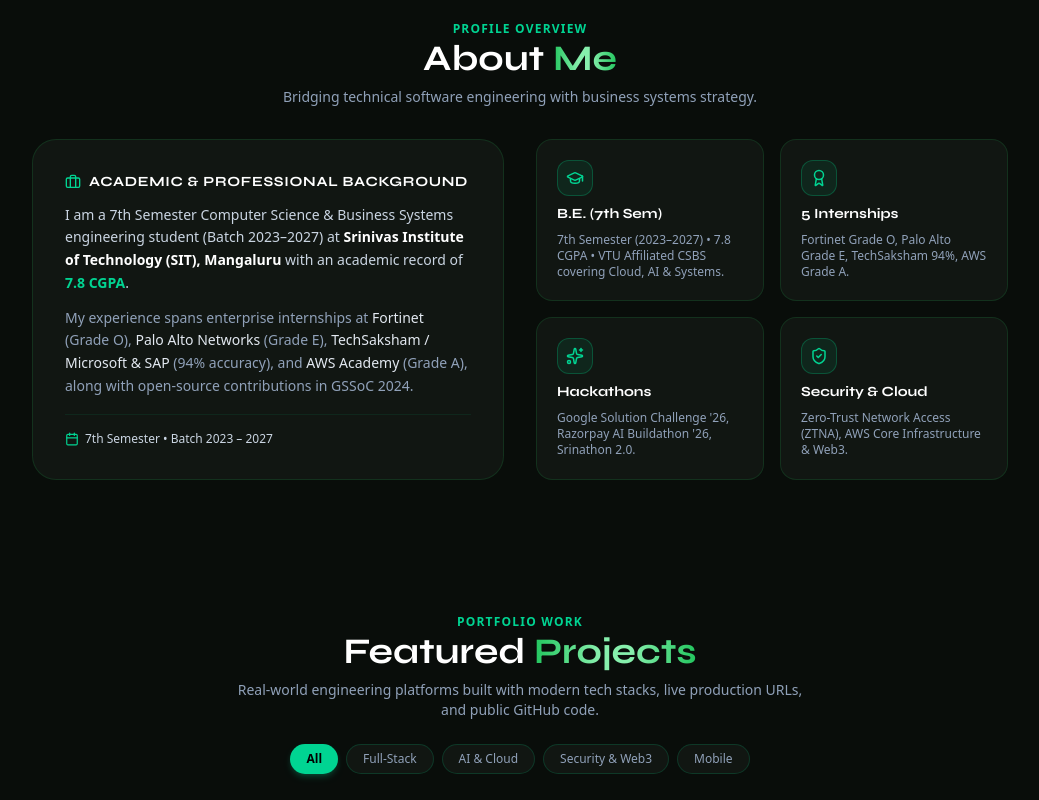
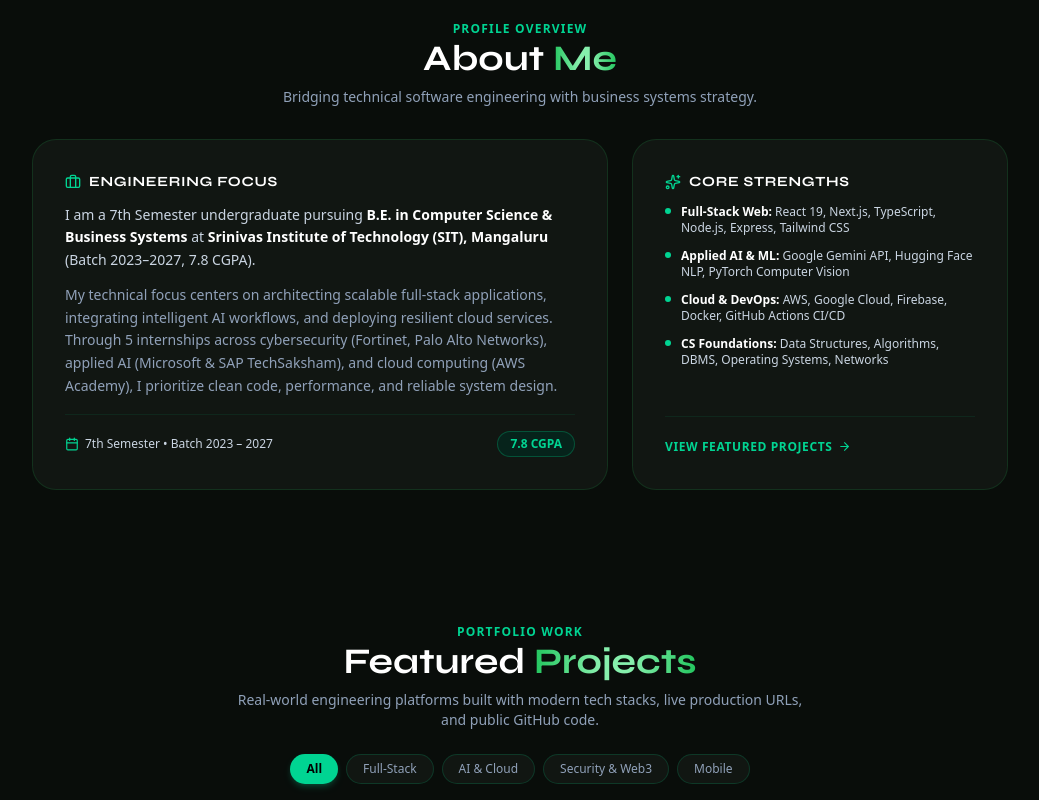
Before and after one commit to DeekshaG96/my-portfolio, a React (Vite) app: page / in a window 1280 px wide. Shown: the part 1240-2040 px from the top of the page, without its empty margins (120-1159 px from the left). Built offline with nearby package versions, Linux system fonts and the light colour scheme.

Commit message:
refactor: streamline portfolio content, clean up redundant cards and services section

```diff
--- a/src/App.tsx
+++ b/src/App.tsx
@@ -11,7 +11,6 @@
   Check,
   Menu,
   X,
-  Cpu,
   Brain,
   Cloud,
   ShieldCheck,
@@ -55,12 +54,6 @@
   title: string;
   icon: JSX.Element;
   skills: string[];
-}
-
-interface ServiceItem {
-  title: string;
-  description: string;
-  icon: JSX.Element;
 }
 
 export default function App() {
@@ -302,29 +295,6 @@
     }
   ];
 
-  const services: ServiceItem[] = [
-    {
-      title: 'Full-Stack Web Development',
-      description: 'Building high-performance, responsive applications with React 19, Next.js, Node.js, and clean RESTful APIs.',
-      icon: <Cpu className="w-6 h-6 text-emerald-400" />
-    },
-    {
-      title: 'Applied AI & GenAI Systems',
-      description: 'Integrating Google Gemini AI, prompt design, and scikit-learn models for operational business workflows.',
-      icon: <Brain className="w-6 h-6 text-emerald-400" />
-    },
-    {
-      title: 'Cloud Architecture & DevOps',
-      description: 'Architecting resilient AWS and Google Cloud environments with automated CI/CD pipelines and cost-optimized compute.',
-      icon: <Cloud className="w-6 h-6 text-emerald-400" />
-    },
-    {
-      title: 'Network Security & Defense',
-      description: 'Implementing Zero-Trust Network Access (ZTNA), stateful firewall policies, and secure cryptographic verification.',
-      icon: <ShieldCheck className="w-6 h-6 text-emerald-400" />
-    }
-  ];
-
   return (
     <div className="min-h-screen bg-[#090d0a] text-[#94a3b8] font-sans antialiased selection:bg-emerald-500/20 selection:text-emerald-400">
 
@@ -507,62 +477,67 @@
             </p>
           </div>
 
-          <div className="grid md:grid-cols-2 gap-8 items-stretch">
-            {/* Biography Card */}
-            <div className="bedim-card rounded-3xl p-6 sm:p-8 space-y-4 flex flex-col justify-between">
+          <div className="grid md:grid-cols-5 gap-6 items-stretch">
+            {/* Background & Engineering Narrative */}
+            <div className="md:col-span-3 bedim-card rounded-3xl p-6 sm:p-8 space-y-4 flex flex-col justify-between">
               <div className="space-y-3">
                 <div className="inline-flex items-center gap-2 text-white font-bold text-sm uppercase tracking-wider font-headline">
                   <Briefcase size={16} className="text-emerald-400" />
-                  <span>Academic & Professional Background</span>
+                  <span>Engineering Focus</span>
                 </div>
                 <p className="text-sm text-slate-300 leading-relaxed">
-                  I am a 7th Semester Computer Science & Business Systems engineering student (Batch 2023–2027) at <span className="text-white font-semibold">Srinivas Institute of Technology (SIT), Mangaluru</span> with an academic record of <span className="text-emerald-400 font-semibold">7.8 CGPA</span>.
+                  I am a 7th Semester undergraduate pursuing <span className="text-white font-semibold">B.E. in Computer Science & Business Systems</span> at <span className="text-white font-semibold">Srinivas Institute of Technology (SIT), Mangaluru</span> (Batch 2023–2027, 7.8 CGPA).
                 </p>
                 <p className="text-sm text-slate-400 leading-relaxed">
-                  My experience spans enterprise internships at <span className="text-slate-200">Fortinet</span> (Grade O), <span className="text-slate-200">Palo Alto Networks</span> (Grade E), <span className="text-slate-200">TechSaksham / Microsoft & SAP</span> (94% accuracy), and <span className="text-slate-200">AWS Academy</span> (Grade A), along with open-source contributions in GSSoC 2024.
+                  My technical focus centers on architecting scalable full-stack applications, integrating intelligent AI workflows, and deploying resilient cloud services. Through 5 internships across cybersecurity (Fortinet, Palo Alto Networks), applied AI (Microsoft & SAP TechSaksham), and cloud computing (AWS Academy), I prioritize clean code, performance, and reliable system design.
                 </p>
               </div>
 
-              <div className="pt-4 border-t border-emerald-500/10 flex flex-wrap gap-4 text-xs">
+              <div className="pt-4 border-t border-emerald-500/10 flex flex-wrap items-center justify-between gap-4 text-xs">
                 <div className="flex items-center gap-1.5 text-slate-300">
                   <Calendar size={14} className="text-emerald-400" />
                   <span>7th Semester • Batch 2023 – 2027</span>
                 </div>
+                <span className="text-emerald-400 font-semibold bg-emerald-950/60 border border-emerald-500/30 px-3 py-1 rounded-full">
+                  7.8 CGPA
+                </span>
               </div>
             </div>
 
-            {/* 4 Pillars of Excellence */}
-            <div className="grid grid-cols-2 gap-4">
-              <div className="bedim-card rounded-2xl p-5 space-y-2">
-                <div className="w-9 h-9 rounded-xl bg-emerald-500/10 border border-emerald-500/30 flex items-center justify-center text-emerald-400">
-                  <GraduationCap size={18} />
+            {/* Core Competencies */}
+            <div className="md:col-span-2 bedim-card rounded-3xl p-6 sm:p-8 space-y-4 flex flex-col justify-between">
+              <div className="space-y-3">
+                <div className="inline-flex items-center gap-2 text-white font-bold text-sm uppercase tracking-wider font-headline">
+                  <Sparkles size={16} className="text-emerald-400" />
+                  <span>Core Strengths</span>
                 </div>
-                <h3 className="text-sm font-bold text-white font-headline">B.E. (7th Sem)</h3>
-                <p className="text-xs text-slate-400">7th Semester (2023–2027) • 7.8 CGPA • VTU Affiliated CSBS covering Cloud, AI & Systems.</p>
+                <ul className="space-y-3 text-xs text-slate-300">
+                  <li className="flex items-start gap-2.5">
+                    <span className="w-1.5 h-1.5 rounded-full bg-emerald-400 mt-1 shrink-0" />
+                    <span><strong className="text-white">Full-Stack Web:</strong> React 19, Next.js, TypeScript, Node.js, Express, Tailwind CSS</span>
+                  </li>
+                  <li className="flex items-start gap-2.5">
+                    <span className="w-1.5 h-1.5 rounded-full bg-emerald-400 mt-1 shrink-0" />
+                    <span><strong className="text-white">Applied AI & ML:</strong> Google Gemini API, Hugging Face NLP, PyTorch Computer Vision</span>
+                  </li>
+                  <li className="flex items-start gap-2.5">
+                    <span className="w-1.5 h-1.5 rounded-full bg-emerald-400 mt-1 shrink-0" />
+                    <span><strong className="text-white">Cloud & DevOps:</strong> AWS, Google Cloud, Firebase, Docker, GitHub Actions CI/CD</span>
+                  </li>
+                  <li className="flex items-start gap-2.5">
+                    <span className="w-1.5 h-1.5 rounded-full bg-emerald-400 mt-1 shrink-0" />
+                    <span><strong className="text-white">CS Foundations:</strong> Data Structures, Algorithms, DBMS, Operating Systems, Networks</span>
+                  </li>
+                </ul>
               </div>
 
-              <div className="bedim-card rounded-2xl p-5 space-y-2">
-                <div className="w-9 h-9 rounded-xl bg-emerald-500/10 border border-emerald-500/30 flex items-center justify-center text-emerald-400">
-                  <Award size={18} />
-                </div>
-                <h3 className="text-sm font-bold text-white font-headline">5 Internships</h3>
-                <p className="text-xs text-slate-400">Fortinet Grade O, Palo Alto Grade E, TechSaksham 94%, AWS Grade A.</p>
-              </div>
-
-              <div className="bedim-card rounded-2xl p-5 space-y-2">
-                <div className="w-9 h-9 rounded-xl bg-emerald-500/10 border border-emerald-500/30 flex items-center justify-center text-emerald-400">
-                  <Sparkles size={18} />
-                </div>
-                <h3 className="text-sm font-bold text-white font-headline">Hackathons</h3>
-                <p className="text-xs text-slate-400">Google Solution Challenge '26, Razorpay AI Buildathon '26, Srinathon 2.0.</p>
-              </div>
-
-              <div className="bedim-card rounded-2xl p-5 space-y-2">
-                <div className="w-9 h-9 rounded-xl bg-emerald-500/10 border border-emerald-500/30 flex items-center justify-center text-emerald-400">
-                  <ShieldCheck size={18} />
-                </div>
-                <h3 className="text-sm font-bold text-white font-headline">Security & Cloud</h3>
-                <p className="text-xs text-slate-400">Zero-Trust Network Access (ZTNA), AWS Core Infrastructure & Web3.</p>
+              <div className="pt-4 border-t border-emerald-500/10">
+                <a
+                  href="#projects"
+                  className="text-xs font-bold text-emerald-400 hover:text-emerald-300 inline-flex items-center gap-1.5 transition-colors uppercase tracking-wider"
+                >
+                  View Featured Projects <ArrowRight size={13} />
+                </a>
               </div>
             </div>
           </div>
@@ -791,32 +766,7 @@
           </div>
         </section>
 
-        {/* ==================== 7. SERVICES SECTION ==================== */}
-        <section id="services" className="space-y-8">
-          <div className="text-center space-y-2">
-            <span className="text-xs font-bold uppercase tracking-widest text-emerald-400">Core Offerings</span>
-            <h2 className="text-3xl sm:text-4xl font-bold text-white font-headline">
-              My <span className="text-gradient">Services</span>
-            </h2>
-            <p className="text-xs sm:text-sm text-slate-400 max-w-xl mx-auto">
-              Specialized technical competencies I bring to engineering teams and digital projects.
-            </p>
-          </div>
-
-          <div className="grid sm:grid-cols-2 gap-5">
-            {services.map((s, idx) => (
-              <div key={idx} className="bedim-card rounded-3xl p-6 space-y-3 group">
-                <div className="w-12 h-12 rounded-2xl bg-[#1a231b] border border-emerald-500/30 flex items-center justify-center group-hover:bg-emerald-500/20 transition-colors">
-                  {s.icon}
-                </div>
-                <h3 className="text-lg font-bold text-white font-headline">{s.title}</h3>
-                <p className="text-xs sm:text-sm text-slate-400 leading-relaxed">{s.description}</p>
-              </div>
-            ))}
-          </div>
-        </section>
-
-        {/* ==================== 8. CONTACT SECTION ==================== */}
+        {/* ==================== 7. CONTACT SECTION ==================== */}
         <section id="contact" className="space-y-8">
           <div className="text-center space-y-2">
             <span className="text-xs font-bold uppercase tracking-widest text-emerald-400">Get In Touch</span>
```
